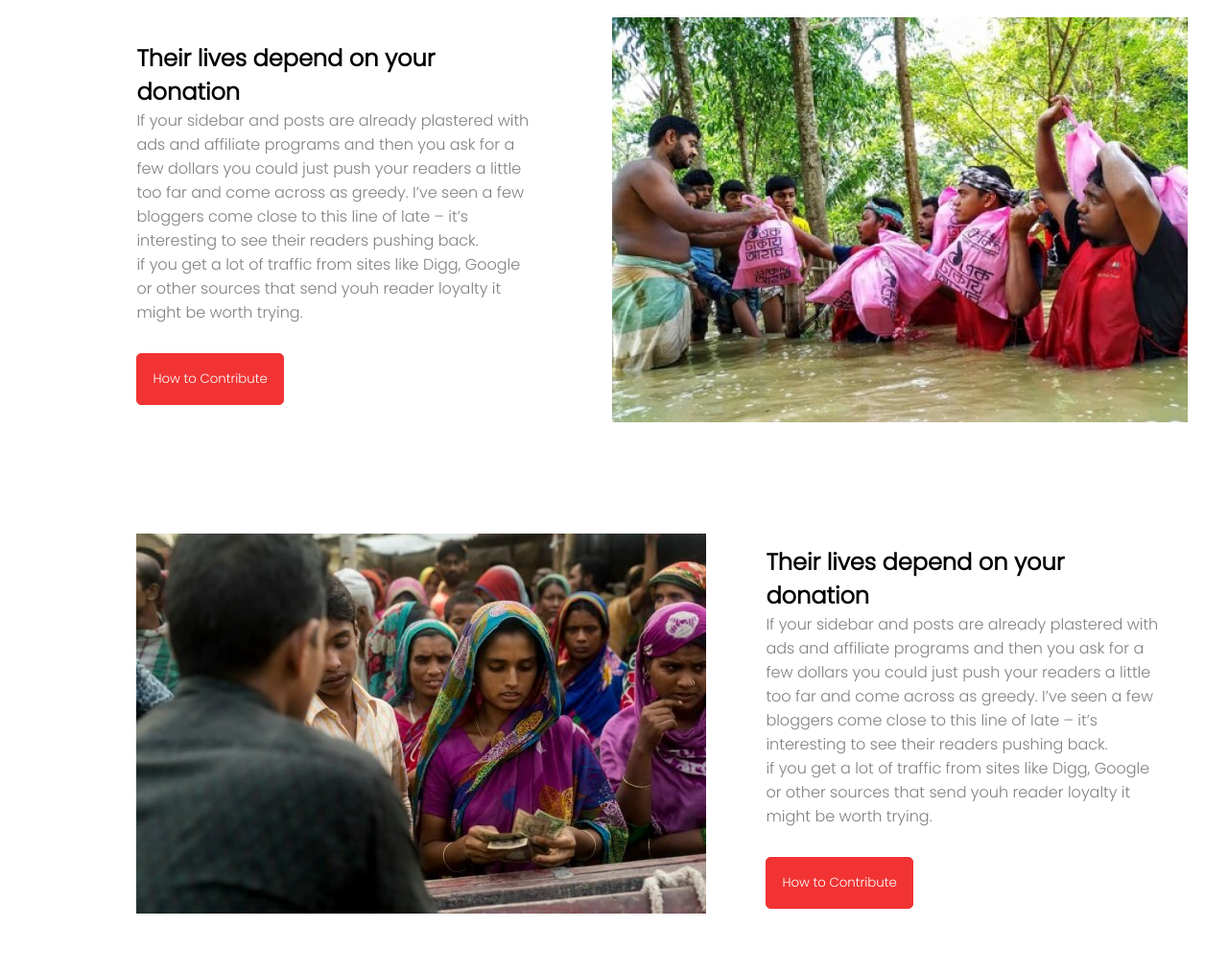
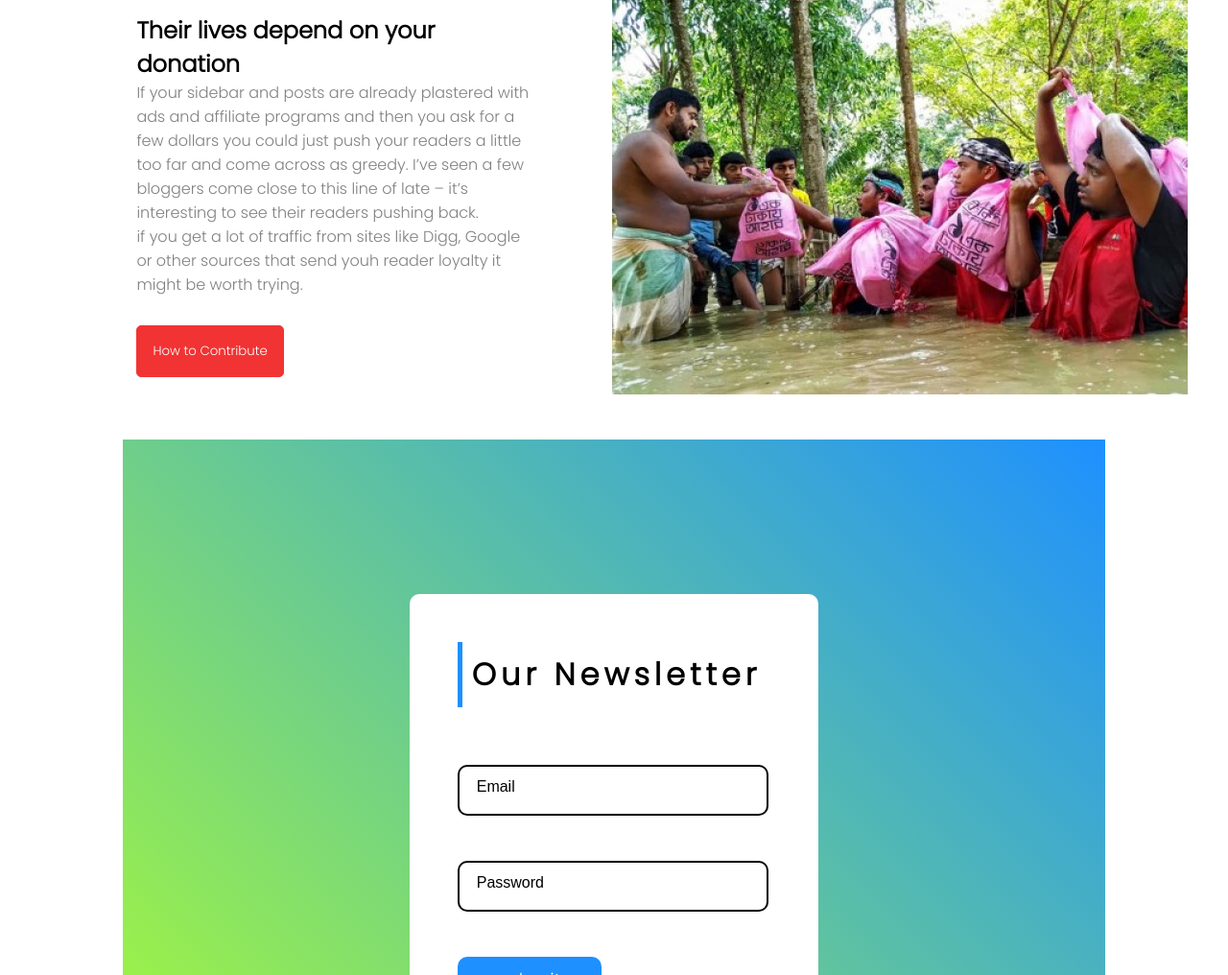
Before and after one commit to MerchantKhalid/donate-today, a plain HTML site: page index.html in a window 1280 px wide. Shown: the part 1784-2800 px from the top of the page at 96% size. Drawn offline with Linux system fonts and the light colour scheme.

Commit message:
completed

```diff
--- a/index.html
+++ b/index.html
@@ -33,7 +33,7 @@
     </section>
 
     <!-- Today section  -->
-    <section>
+    <section class="my_section">
       <div class="today">
         <h1 class="heading">Donate Today</h1>
         <p class="paragraph">
@@ -58,7 +58,7 @@
     </section>
 
     <!-- donate plan -->
-    <section>
+    <section class="my_section">
       <div class="today">
         <h1 class="heading">Our Donate Plan</h1>
         <p class="paragraph">
@@ -102,7 +102,7 @@
     </section>
 
     <!-- contribute section-->
-    <section>
+    <section class="my_section">
       <div class="how_contribute">
         <div class="contribute">
           <h1>Their lives depend on your donation</h1>
@@ -123,29 +123,27 @@
       </div>
     </section>
 
-    <section>
-      <div class="how_contribute">
-        <div class="contribute">
-          <img src="styles/icons/images/donation1.jpg" alt="" srcset="" />
-        </div>
-        <div class="contribute">
-          <h1>Their lives depend on your donation</h1>
-          <p>
-            If your sidebar and posts are already plastered with ads and
-            affiliate programs and then you ask for a few dollars you could just
-            push your readers a little too far and come across as greedy. I’ve
-            seen a few bloggers come close to this line of late – it’s
-            interesting to see their readers pushing back. <br />if you get a
-            lot of traffic from sites like Digg, Google or other sources that
-            send youh reader loyalty it might be worth trying.
-          </p>
-          <button class="btn">How to Contribute</button>
-        </div>
+    <section class="login_form my_section">
+      <div class="center">
+        <h1>Our Newsletter</h1>
+        <form>
+          <div class="inputbox">
+            <input type="text" required="required" />
+            <span>Email</span>
+          </div>
+          <div class="inputbox">
+            <input type="text" required="required" />
+            <span>Password</span>
+          </div>
+          <div class="inputbox">
+            <input type="button" value="submit" />
+          </div>
+        </form>
       </div>
     </section>
 
     <!-- Updates -->
-    <section>
+    <section class="my_section">
       <div class="updates">
         <h1>Get My Updates</h1>
         <p>
@@ -162,7 +160,11 @@
       </div>
     </section>
     <footer>
-      <p>&copy;Khalid hasan-2023 <br /><i>all copyrights reserved</i></p>
+      <p>
+        &copy; <span class="foo">Khalid hasan-2023</span> <br /><i
+          >all copyrights reserved</i
+        >
+      </p>
     </footer>
   </body>
 </html>
--- a/styles/icons/style.css
+++ b/styles/icons/style.css
@@ -5,7 +5,7 @@
     padding: 0;
     font-family: 'Poppins', sans-serif;;
 }
-section{
+.my_section{
     margin-top: 29px;
 }
 .banner{
@@ -137,6 +137,7 @@ hr{
 
 .updates{
     text-align: center;
+    margin-top: 46px;
 }
 .mail{
     margin-top: 28px;
@@ -162,7 +163,84 @@ hr{
     background-color: rgb(215, 181, 181);
 
 }
-footer{
+
+/* login */
+.login_form {
+    margin: 0;
+    padding: 0;
+    box-sizing: border-box;
+    display: flex;
+    justify-content: center;
+    align-items: center;
+    height: 100vh;
+    width: 80%;
+
+    margin-left: 10%;
+
+    background: linear-gradient(45deg, greenyellow, dodgerblue);
+    font-family: "Sansita Swashed", cursive;
+  }
+  .center {
+    position: relative;
+    padding: 50px 50px;
+    background: #fff;
+    border-radius: 10px;
+  }
+  .center h1 {
+    font-size: 2em;
+    border-left: 5px solid dodgerblue;
+    padding: 10px;
+    color: #000;
+    letter-spacing: 5px;
+    margin-bottom: 60px;
+    font-weight: bold;
+    padding-left: 10px;
+  }
+  .center .inputbox {
+    position: relative;
+    width: 300px;
+    height: 50px;
+    margin-bottom: 50px;
+  }
+  .center .inputbox input {
+    position: absolute;
+    top: 0;
+    left: 0;
+    width: 100%;
+    border: 2px solid #000;
+    outline: none;
+    background: none;
+    padding: 10px;
+    border-radius: 10px;
+    font-size: 1.2em;
+  }
+  .center .inputbox:last-child {
+    margin-bottom: 0;
+  }
+  .center .inputbox span {
+    position: absolute;
+    top: 14px;
+    left: 20px;
+    font-size: 1em;
+    transition: 0.6s;
+    font-family: sans-serif;
+  }
+  .center .inputbox input:focus ~ span,
+  .center .inputbox input:valid ~ span {
+    transform: translateX(-13px) translateY(-35px);
+    font-size: 1em;
+  }
+  .center .inputbox [type="button"] {
+    width: 50%;
+    background: dodgerblue;
+    color: #fff;
+    border: #fff;
+  }
+  .center .inputbox:hover [type="button"] {
+    background: linear-gradient(45deg, greenyellow, dodgerblue);
+  }
+
+  footer{
     background-color: black;
     width: 80%;
     height: 170px;
@@ -180,3 +258,6 @@ footer{
 footer p{
     margin-left: 45%;
 }
+.foo{
+    color: #e75757;
+}
```
